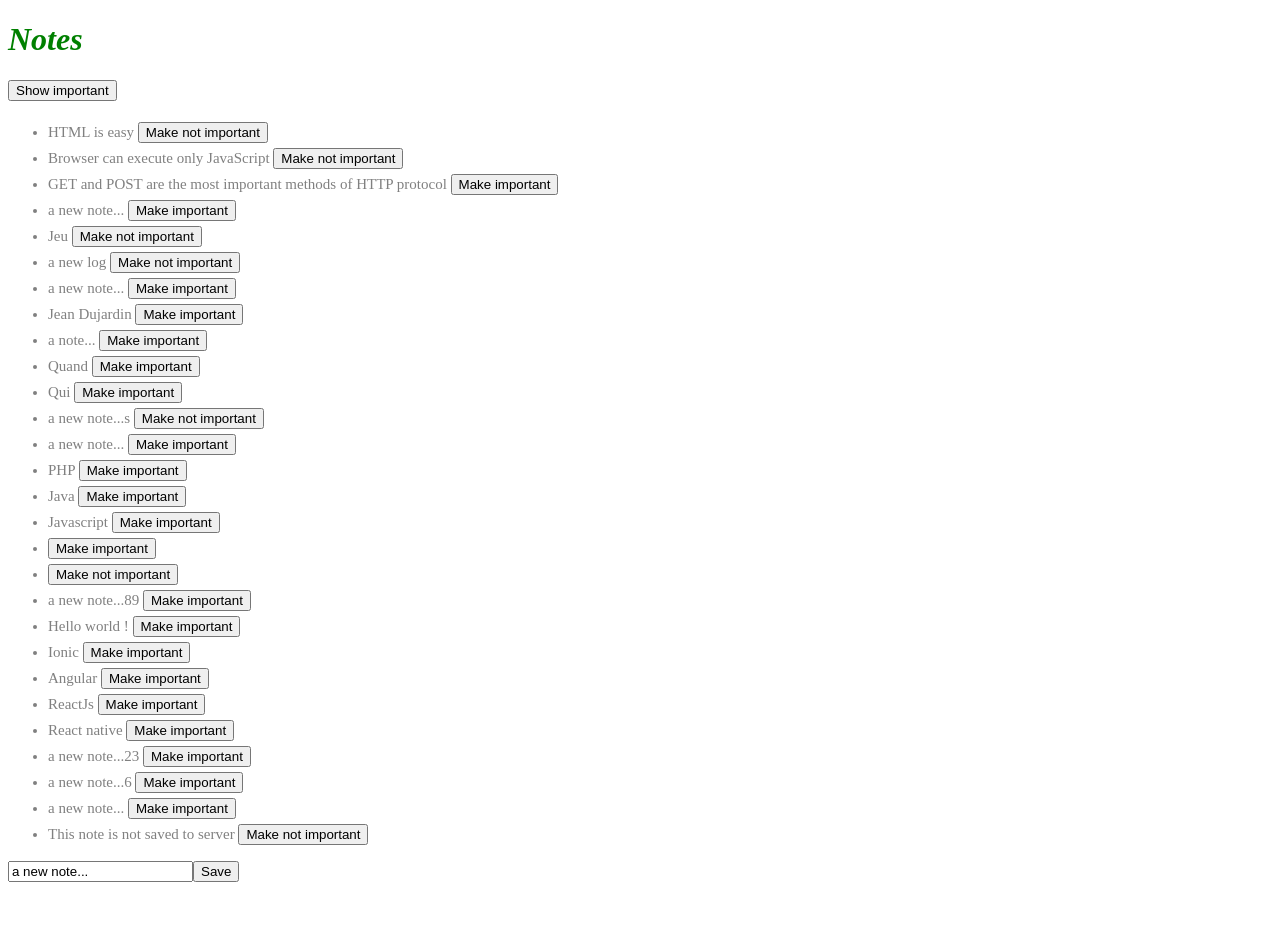
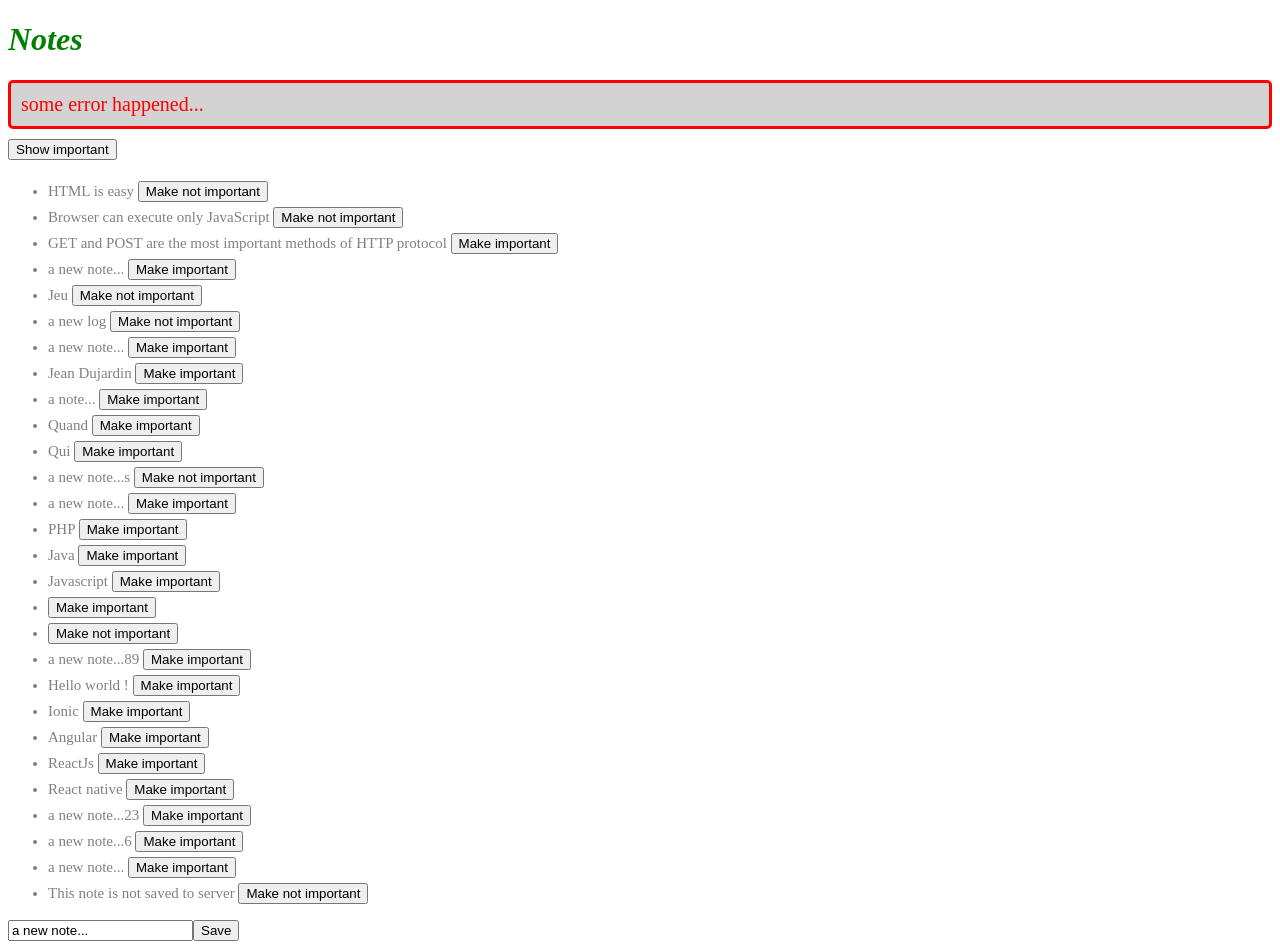
Before and after one commit to ToYzY9/part2, a React (Vite) app in the folder coursedata/: page / in a window 1280 px wide. Before the commit the page ends 890 px from the top, so only its background shows below. Built offline with nearby package versions, Linux system fonts and the light colour scheme; data requests are answered from the project's data file.

Commit message:
e/ Styliser vos applications React - Message d'erreur amélioré

```diff
--- a/coursedata/src/App.jsx
+++ b/coursedata/src/App.jsx
@@ -1,11 +1,20 @@
 import { useState, useEffect } from "react";
 import Note from "./components/Note";
 import noteService from "./services/notes";
+
+const Notification = ({ message }) => {
+    if (message === null) {
+        return null;
+    }
+
+    return <div className="error">{message}</div>;
+};
 
 const App = () => {
     const [notes, setNotes] = useState([]);
     const [newNote, setNewNote] = useState("a new note...");
     const [showAll, setShowAll] = useState(true);
+    const [errorMessage, setErrorMessage] = useState("some error happened...");
 
     useEffect(() => {
         noteService.getAll().then((initialNotes) => {
@@ -47,9 +56,12 @@
                 );
             })
             .catch((error) => {
-                alert(
-                    `the note '${note.content}' was already deleted from server`
+                setErrorMessage(
+                    `Note '${note.content}' was already removed from server`
                 );
+                setTimeout(() => {
+                    setErrorMessage(null);
+                }, 5000);
                 setNotes(notes.filter((note) => note.id !== id));
             });
     };
@@ -57,6 +69,7 @@
     return (
         <div>
             <h1>Notes</h1>
+            <Notification message={errorMessage} />
             <div>
                 <button onClick={() => setShowAll(!showAll)}>
                     Show {showAll ? "important" : "all"}
--- a/coursedata/src/main.css
+++ b/coursedata/src/main.css
@@ -2,13 +2,17 @@
     color: green;
     font-style: italic;
 }
-/* li {
-    color: grey;
-    padding-top: 3px;
-    font-size: 15px;
-} */
 .note {
     color: grey;
     padding-top: 5px;
     font-size: 15px;
 }
+.error {
+    color: red;
+    background: lightgrey;
+    font-size: 20px;
+    border-style: solid;
+    border-radius: 5px;
+    padding: 10px;
+    margin-bottom: 10px;
+}
```
